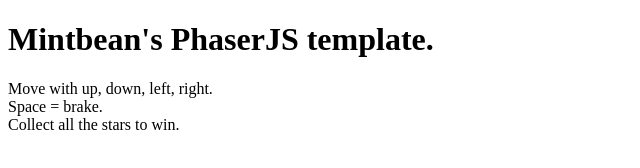
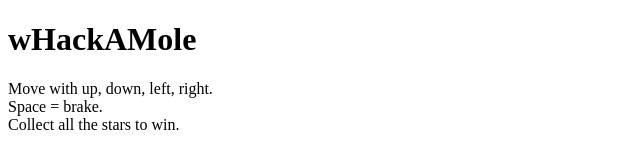
Before and after one commit to vlee4/wHackAMole, a website built with Parcel: page src/index.html in a window 1280 px wide. Shown: the whole page, without its empty margins (0-640 px from the left). Built offline with nearby package versions, Linux system fonts and the light colour scheme.

Commit message:
Changed title

```diff
--- a/src/index.html
+++ b/src/index.html
@@ -4,11 +4,11 @@
 <head>
     <meta charset="UTF-8" />
     <meta name="viewport" content="width=device-width, initial-scale=1.0" />
-    <title>Mintbean PhaserJS Template</title>
+    <title>wHackAMole</title>
 </head>
 
 <body>
-    <h1>Mintbean's PhaserJS template.</h1>
+    <h1>wHackAMole</h1>
     <div>
         Move with up, down, left, right.<br/> Space = brake.<br/> Collect all the stars to win.<br/>
     </div>
```
